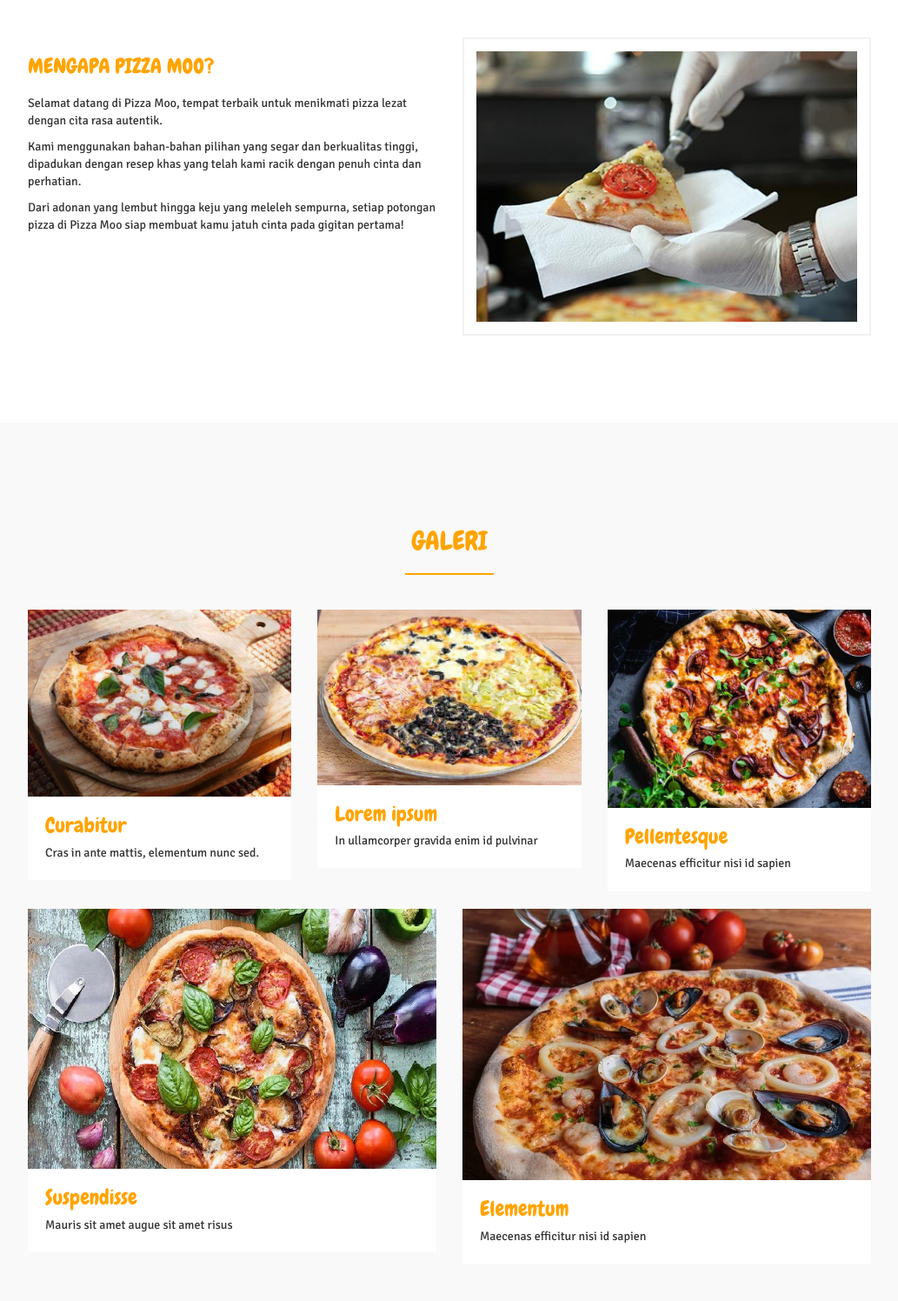
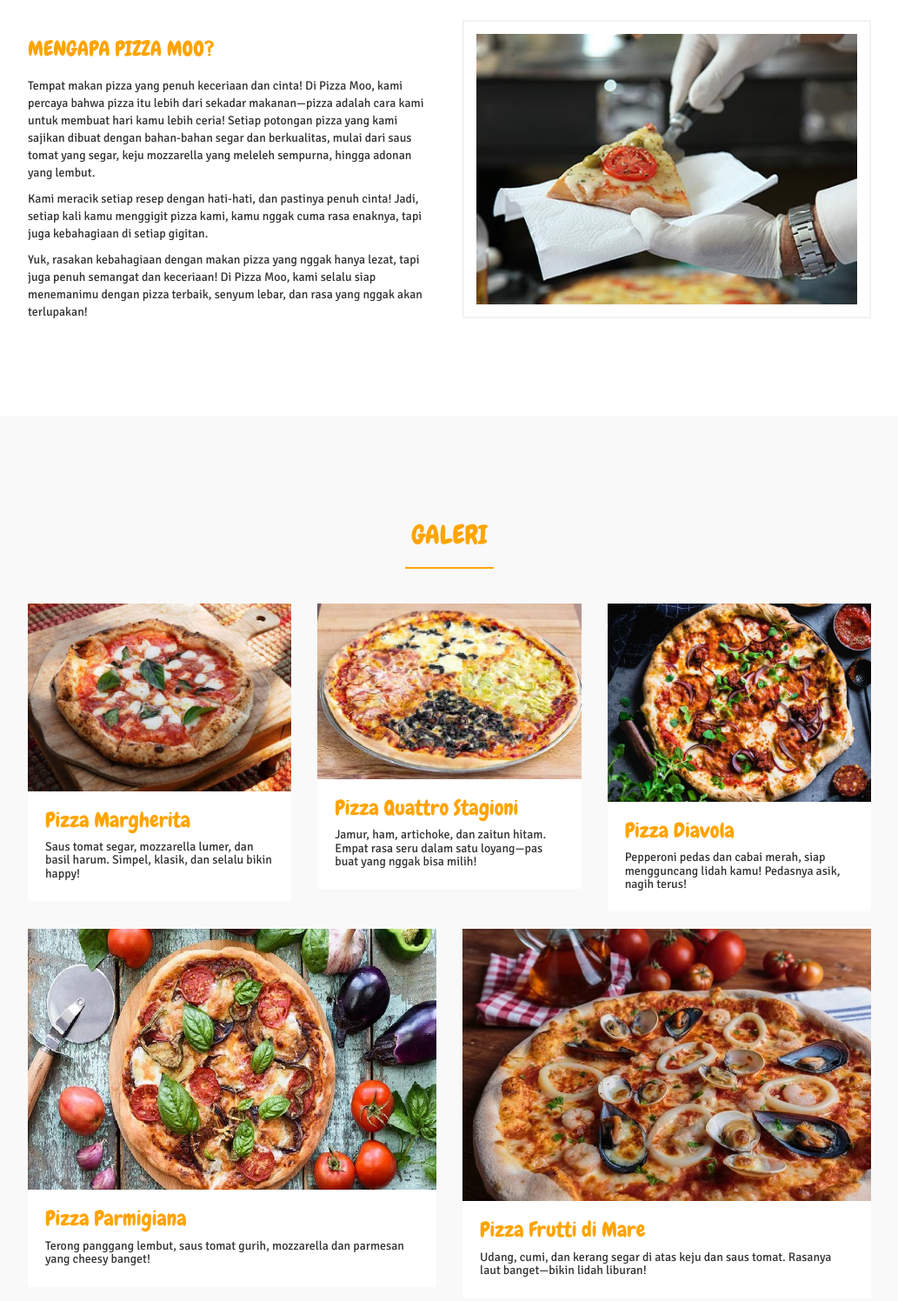
Before and after one commit to nabilaurel/Pizza-Moo, a plain HTML site: page index.html in a window 1280 px wide. Shown: the part 680-2176 px from the top of the page at 87% size, without its empty margins (123-1156 px from the left). Drawn offline with Linux system fonts and the light colour scheme; some packages are replaced by stand-ins of ours.

Commit message:
Update index.html

```diff
--- a/index.html
+++ b/index.html
@@ -1,16 +1,12 @@
-3<!DOCTYPE html>
+<!DOCTYPE html>
 <html lang="en">
 <head>
 	<meta charset="utf-8">
 
-	<title>Pizza - free responsive website template</title>
+	<title>Pizza Moo</title>
 	<meta name="keywords" content="">
 	<meta name="description" content="">
     <meta name="author" content="templatemo">
-    <!--
-    Pizza Template
-    http://www.templatemo.com/preview/templatemo_459_pizza
-    -->
 
 	<meta http-equiv="X-UA-Compatible" content="IE=Edge">
 	<meta http-equiv="Content-Type" content="text/html; charset=UTF-8" />
@@ -25,6 +21,7 @@
 	<!-- google font -->
 	<link href='//fonts.googleapis.com/css?family=Signika:400,300,600,700' rel='stylesheet' type='text/css'>
 	<link href='//fonts.googleapis.com/css?family=Chewy' rel='stylesheet' type='text/css'>
+	<link rel="icon" href="images/pizzamoo.png" type="image/png">
 
 </head>
 <body id="home" data-spy="scroll" data-target=".navbar-collapse">
@@ -84,9 +81,9 @@
 				</div>
 				<div class="col-md-6 col-sm-6">
 					<h3 class="text-uppercase padding-bottom-10">Mengapa Pizza Moo?</h3>
-					<p>Selamat datang di Pizza Moo, tempat terbaik untuk menikmati pizza lezat dengan cita rasa autentik.</p>
-                    <p>Kami menggunakan bahan-bahan pilihan yang segar dan berkualitas tinggi, dipadukan dengan resep khas yang telah kami racik dengan penuh cinta dan perhatian.</p>
-					<p>Dari adonan yang lembut hingga keju yang meleleh sempurna, setiap potongan pizza di Pizza Moo siap membuat kamu jatuh cinta pada gigitan pertama!</p>
+					<p>Tempat makan pizza yang penuh keceriaan dan cinta! Di Pizza Moo, kami percaya bahwa pizza itu lebih dari sekadar makanan—pizza adalah cara kami untuk membuat hari kamu lebih ceria! Setiap potongan pizza yang kami sajikan dibuat dengan bahan-bahan segar dan berkualitas, mulai dari saus tomat yang segar, keju mozzarella yang meleleh sempurna, hingga adonan yang lembut.</p>
+                    <p>Kami meracik setiap resep dengan hati-hati, dan pastinya penuh cinta! Jadi, setiap kali kamu menggigit pizza kami, kamu nggak cuma rasa enaknya, tapi juga kebahagiaan di setiap gigitan.</p>
+					<p>Yuk, rasakan kebahagiaan dengan makan pizza yang nggak hanya lezat, tapi juga penuh semangat dan keceriaan! Di Pizza Moo, kami selalu siap menemanimu dengan pizza terbaik, senyum lebar, dan rasa yang nggak akan terlupakan!</p>
 				</div>
 				<div class="col-md-6 col-sm-6">
 					<img src="images/about-img1.jpg" class="img-responsive img-bordered img-about" alt="about img">
@@ -108,8 +105,8 @@
 					<div class="gallery-wrapper">
 						<img src="images/gallery-img1.jpg" class="img-responsive gallery-img" alt="Pizza 1">
 						<div class="gallery-des">
-							<h3>Curabitur </h3>
-							<h5>Cras in ante mattis, elementum nunc sed.</h5>
+							<h3>Pizza Margherita </h3>
+							<h5>Saus tomat segar, mozzarella lumer, dan basil harum. Simpel, klasik, dan selalu bikin happy!</h5>
 						</div>
 					</div>
 				</div>
@@ -117,8 +114,8 @@
 					<div class="gallery-wrapper">
 						<img src="images/gallery-img2.jpg" class="img-responsive gallery-img" alt="Pizza 2">
 						<div class="gallery-des">
-							<h3>Lorem ipsum</h3>
-							<h5>In ullamcorper gravida enim id pulvinar</h5>
+							<h3>Pizza Quattro Stagioni</h3>
+							<h5>Jamur, ham, artichoke, dan zaitun hitam. Empat rasa seru dalam satu loyang—pas buat yang nggak bisa milih!</h5>
 						</div>
 					</div>
 				</div>
@@ -126,8 +123,8 @@
 					<div class="gallery-wrapper">
 						<img src="images/gallery-img3.jpg" class="img-responsive gallery-img" alt="Pizza 3">
 						<div class="gallery-des">
-							<h3>Pellentesque</h3>
-							<h5>Maecenas efficitur nisi id sapien</h5>
+							<h3>Pizza Diavola</h3>
+							<h5>Pepperoni pedas dan cabai merah, siap mengguncang lidah kamu! Pedasnya asik, nagih terus!</h5>
 						</div>
 					</div>
 				</div>
@@ -135,8 +132,8 @@
 					<div class="gallery-wrapper">
 						<img src="images/gallery-img4.jpg" class="img-responsive gallery-img" alt="Pizza 4">
 						<div class="gallery-des">
-							<h3>Suspendisse</h3>
-							<h5>Mauris sit amet augue sit amet risus</h5>
+							<h3>Pizza Parmigiana</h3>
+							<h5>Terong panggang lembut, saus tomat gurih, mozzarella dan parmesan yang cheesy banget!</h5>
 						</div>
 					</div>
 				</div>
@@ -144,8 +141,8 @@
 					<div class="gallery-wrapper">
 						<img src="images/gallery-img5.jpg" class="img-responsive gallery-img" alt="Pizza 5">
 						<div class="gallery-des">
-							<h3>Elementum</h3>
-							<h5>Maecenas efficitur nisi id sapien</h5>
+							<h3>Pizza Frutti di Mare</h3>
+							<h5>Udang, cumi, dan kerang segar di atas keju dan saus tomat. Rasanya laut banget—bikin lidah liburan!</h5>
 						</div>
 					</div>
 				</div>
@@ -194,7 +191,7 @@
 					<h3 class="text-uppercase">Jam Buka</h3>
 					<p><i class="fa fa-clock-o contact-fa"></i> 08.00 WIB - 22.00 WIB</p>
 					<p><i class="fa fa-bell-o contact-fa"></i> Senin - Minggu</p>
-                    <p><i class="fa fa-download contact-fa"></i>
+					<p><i class="fa fa-camera-o contact-fa"></i>
                     	<a class="contact-link" rel="nofollow"
                         	href="http://fontawesome.io/icons/" target="_blank"></a></p>
 			  	</div>
```
